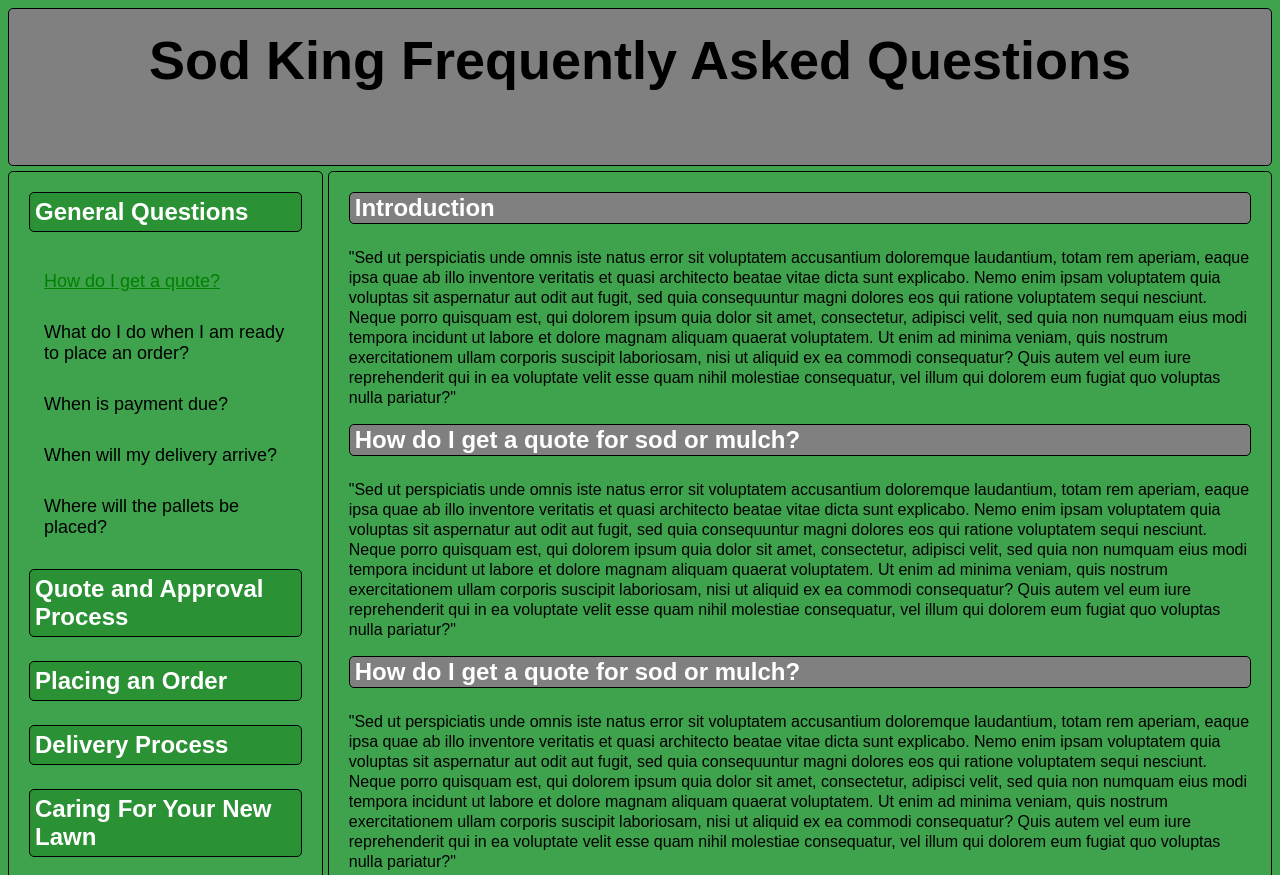
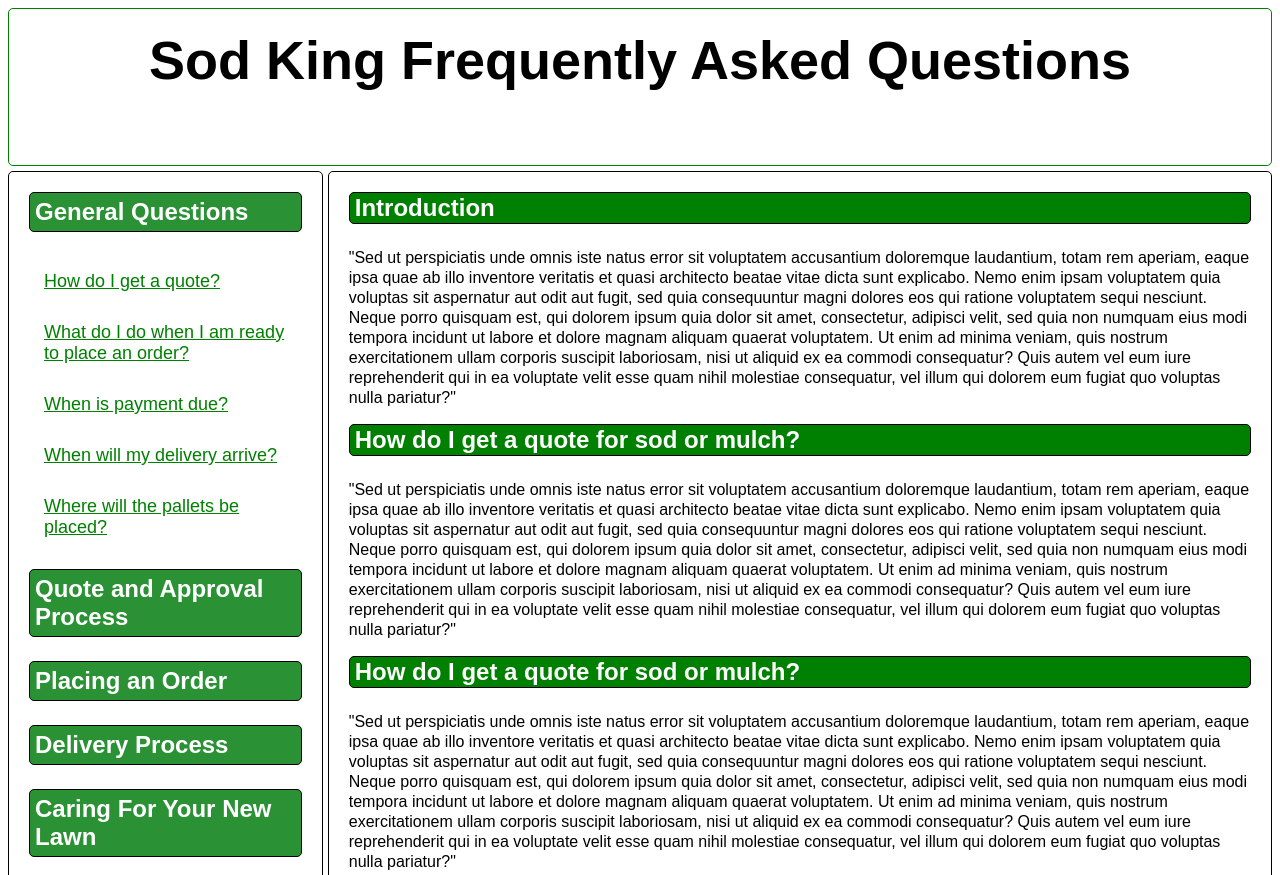
Before and after one commit to abutler911/sod-king-static-faq-page, a plain HTML site: page index.html in a window 1280 px wide. Shown: the top 875 px of the page. Drawn offline with Linux system fonts and the light colour scheme.

Commit message:
Style Updates

```diff
--- a/index.html
+++ b/index.html
@@ -19,10 +19,10 @@
             <h1 >General Questions</h1>
                 <ul>
                     <li><a href="#">How do I get a quote?</a></li>
-                    <li>What do I do when I am ready to place an order?</li>
-                    <li>When is payment due?</li>
-                    <li>When will my delivery arrive?</li>
-                    <li>Where will the pallets be placed?</li>
+                    <li><a href="#">What do I do when I am ready to place an order?</a></li>
+                    <li><a href="#">When is payment due?</a></li>
+                    <li><a href ="#">When will my delivery arrive?</a></li>
+                    <li><a href="#">Where will the pallets be placed?</a></li>
                 </ul>
 
             <h1 >Quote and Approval Process</h1>
--- a/styles.css
+++ b/styles.css
@@ -17,7 +17,7 @@
 body {
 	/* margin: 40px; */
 	font-family: Arial, 'Open Sans', sans-serif;
-	background-color: #3fa34d;
+	background-color: lightgrey
 	color: #bcbcbc;
 }
 
@@ -78,7 +78,7 @@
 	.content h1 {
 		border: 1px solid black;
 		border-radius: 5px;
-		background-color: gray;
+		background-color: green;
 		color: white;
 		padding: 5px;
 	}
@@ -92,9 +92,10 @@
 	.footer {
 		grid-column: 1 / -1;
 		clear: both;
-		border: 1px solid black;
+		border: 1px solid green;
 		text-align: center;
-		background: gray;
+		color: green;
+
 	}
 
 	.header h1 {
```
